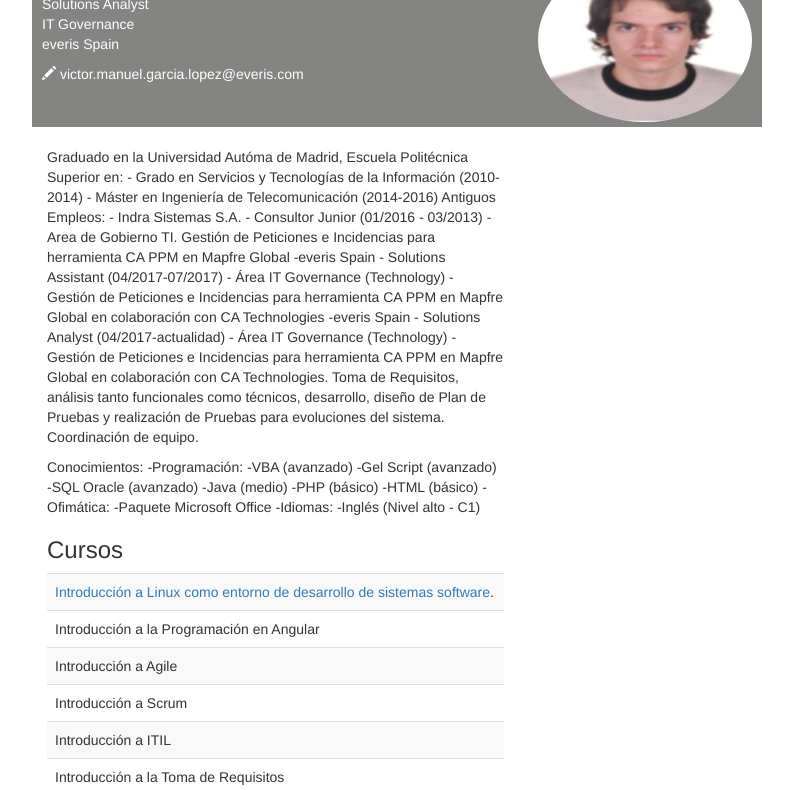
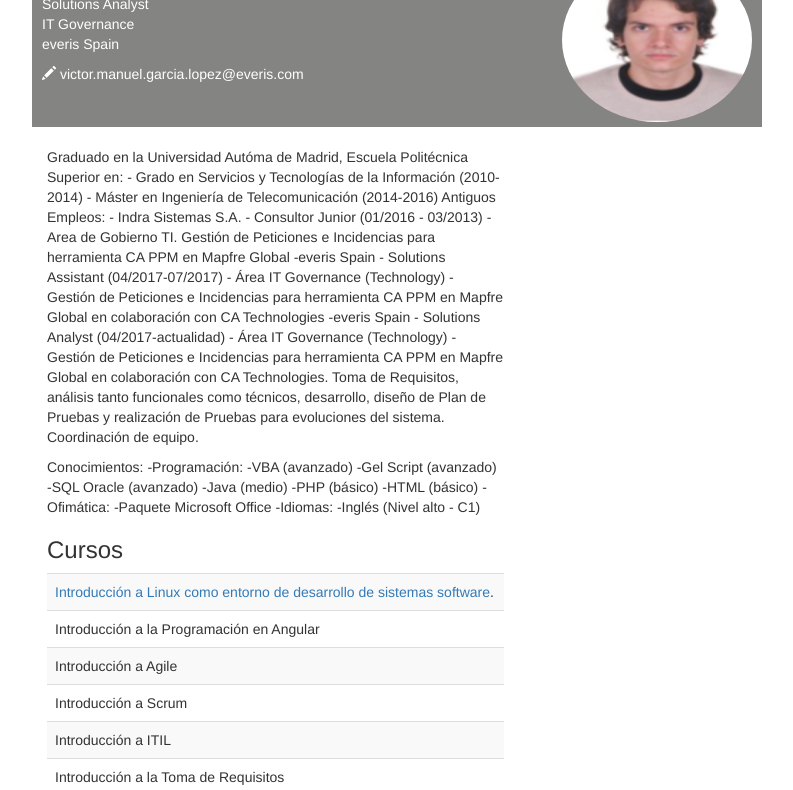
Before and after one commit to glvict1/glvict1.github.io, a plain HTML site: page index.html in a window 1280 px wide. Shown: the part 87-877 px from the top of the page, without its empty margins (243-1036 px from the left). Drawn offline with nearby package versions, Linux system fonts and the light colour scheme.

Commit message:
Sitio Web v2 - Modificación anchura de foto

```diff
--- a/index.html
+++ b/index.html
@@ -17,7 +17,7 @@
   <body>
     <div class="container header-bar">
       <!--Sustituir por los datos del alumno-->
-      <h3>Victor Manuel García López <span><img style="width: 214px; height: 164px;" class='img-circle' alt="Nombre y Apellido(s)" src="img/foto.png" align="right"></span></h3>
+      <h3>Victor Manuel García López <span><img style="width: 190px; height: 164px;" class='img-circle' alt="Nombre y Apellido(s)" src="img/foto.png" align="right"></span></h3>
       <p>
         <!--Sustituir por los datos del alumno-->
         Solutions Analyst<br>
```
